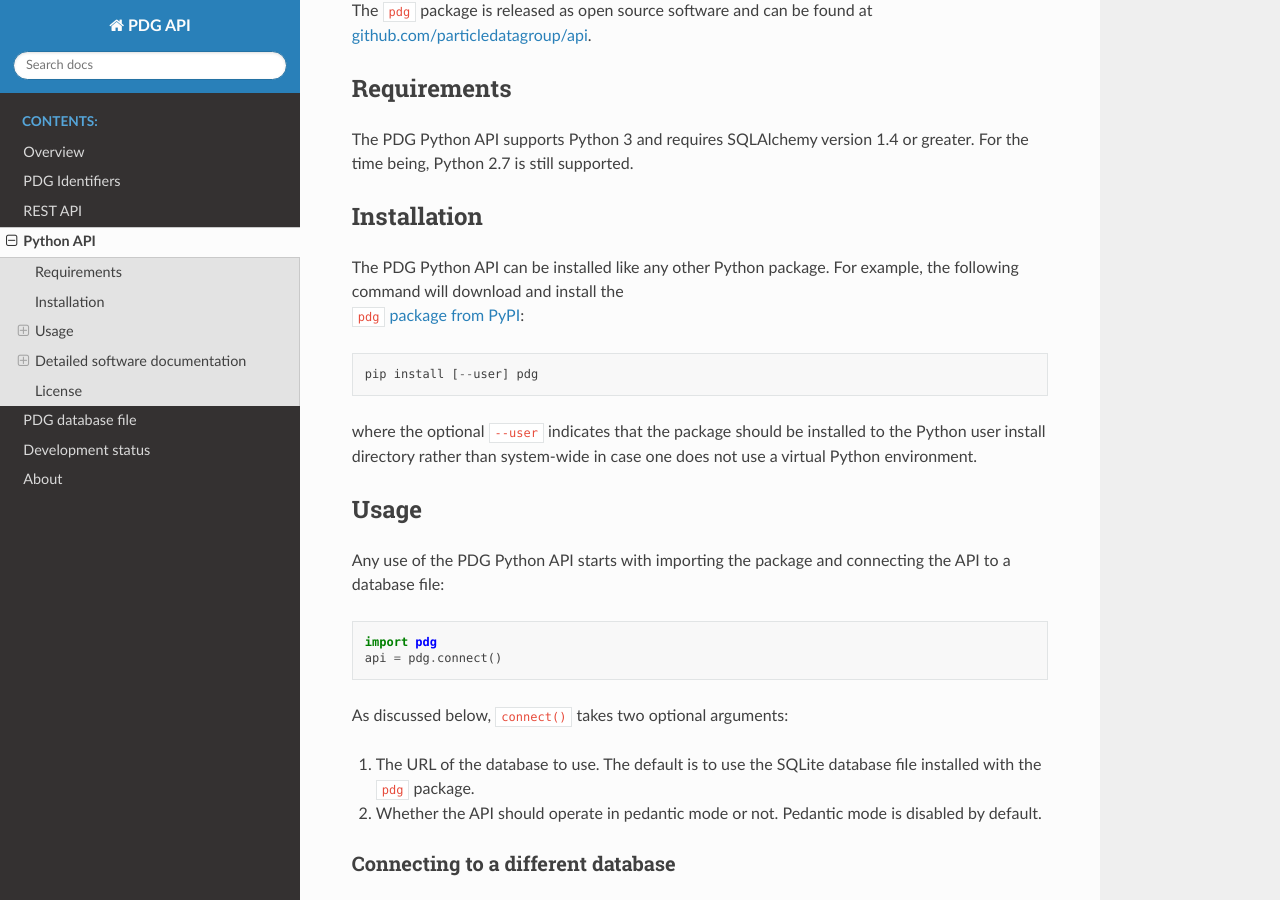
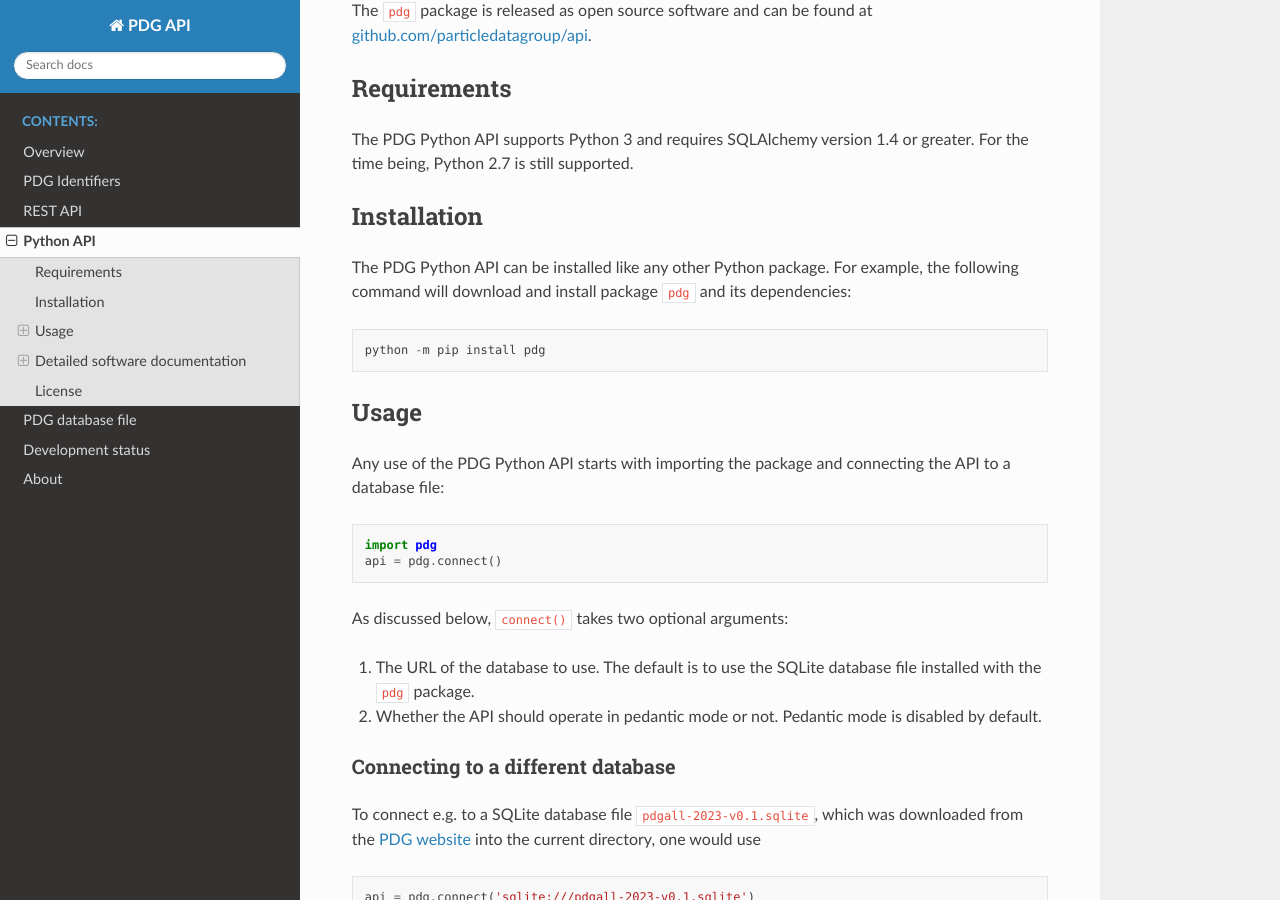
Before and after one commit to particledatagroup/api, a Sphinx documentation site: the page built from docs/source/pythonapi.md, in a window 1280 px wide and 900 px high, scrolled down 595 px. Built offline with Sphinx 7.4.7 and the Read the Docs theme 2.0.0, drawn with Linux system fonts in a browser that asks for light colours; comment, search, counter and statistics services are not loaded.

Commit message:
Update installation instructions

````diff
--- a/docs/source/pythonapi.md
+++ b/docs/source/pythonapi.md
@@ -32,13 +32,11 @@ For the time being, Python 2.7 is still supported.
 ## Installation
 
 The PDG Python API can be installed like any other Python package.
-For example, the following command will download and install the
-[`pdg` package from PyPI](https://pypi.org/project/pdg/):
+For example, the following command will download and install package `pdg` and its dependencies:
 ```
-pip install [--user] pdg
+python -m pip install pdg
 ```
-where the optional `--user` indicates that the package should be installed to the Python user install directory
-rather than system-wide in case one does not use a virtual Python environment.
+
 
 ## Usage
 
````
